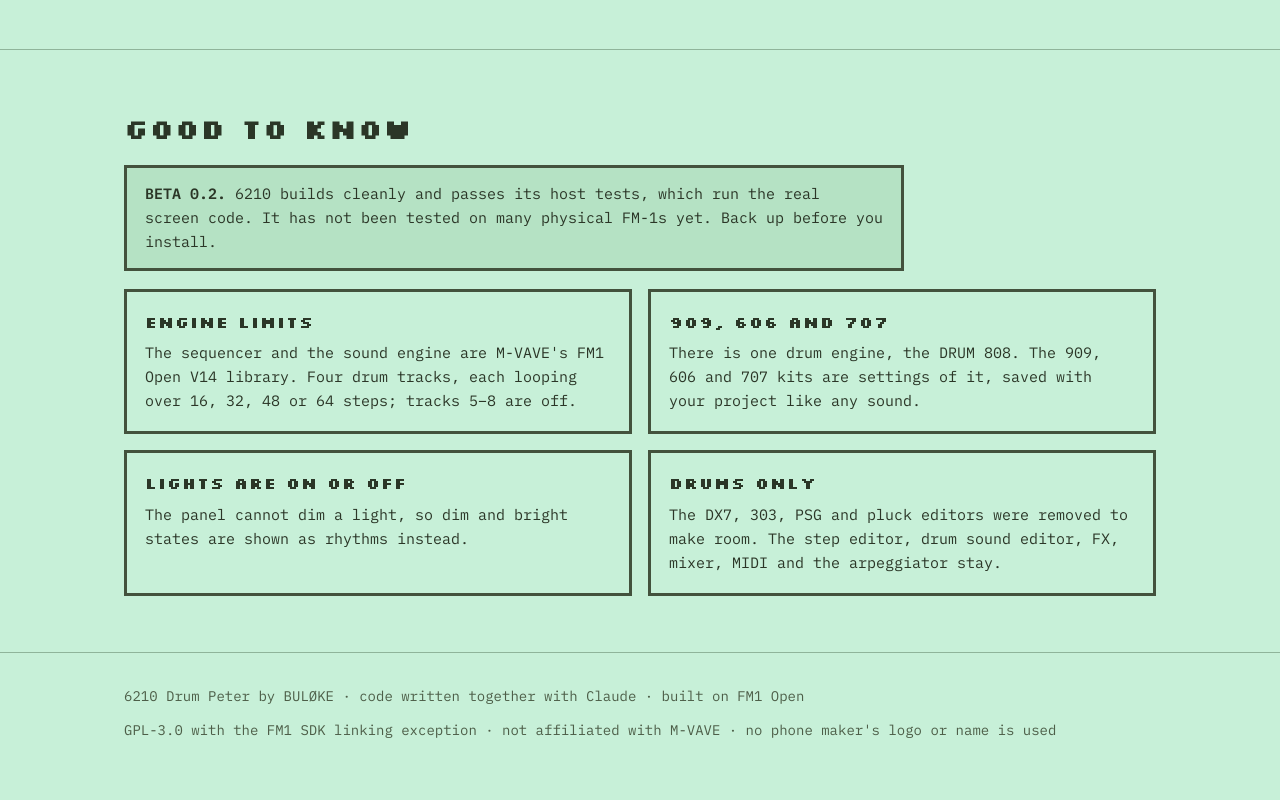
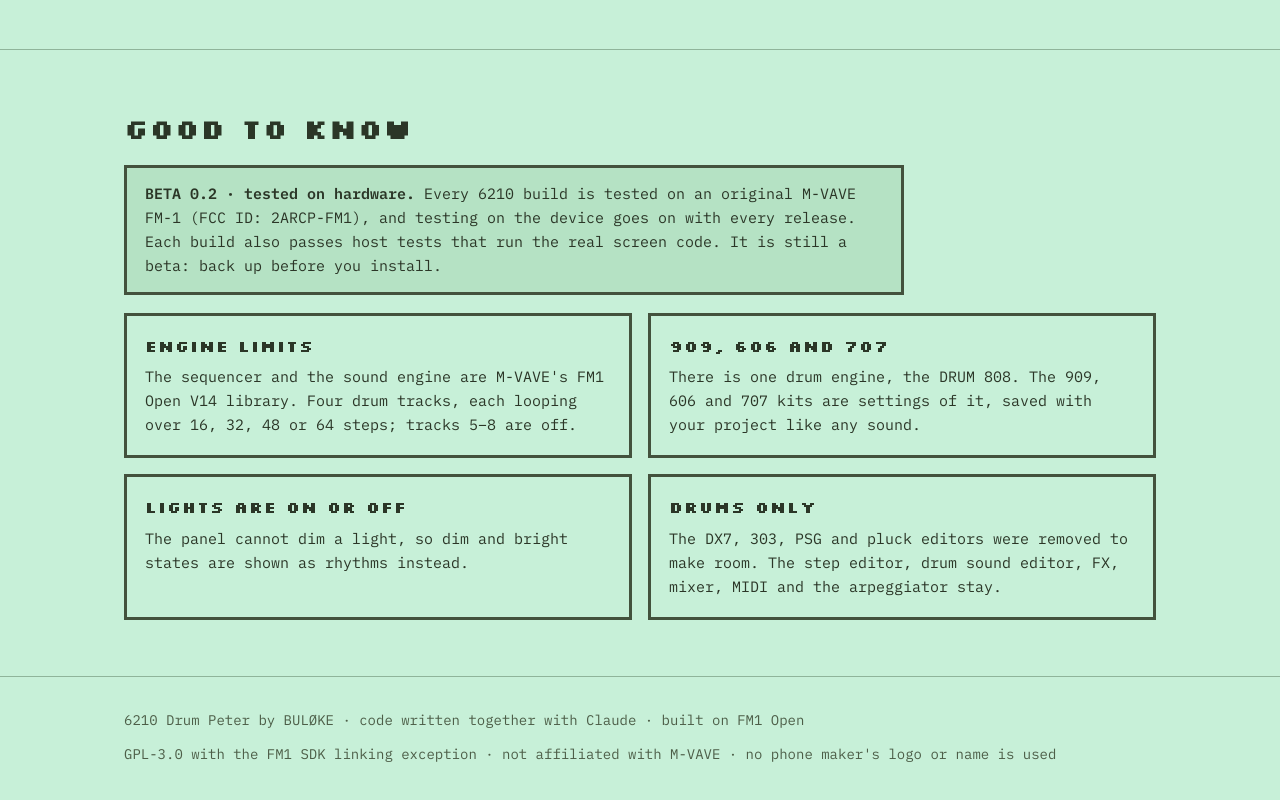
Before and after one commit to orion-musica/6210-FM-1, a plain HTML site: page docs/index.html in a window 1280 px wide. Shown: the part 5415-6215 px from the top of the page. Drawn offline with Linux system fonts and the light colour scheme.

Commit message:
Docs: 6210 is tested on an original FM-1 (FCC ID 2ARCP-FM1)
Co-Authored-By: Claude Opus 5.5 <noreply@anthropic.com>
Claude-Session: https://claude.ai/code/session_01GbuX9MmipTzGk3Jy1DeNUm

```diff
--- a/docs/index.html
+++ b/docs/index.html
@@ -214,7 +214,7 @@ footer .wrap{display:flex;flex-wrap:wrap;justify-content:space-between;gap:12px}
 <section id="limits">
   <div class="wrap">
     <h2>Good to know</h2>
-    <div class="warn"><strong>BETA 0.2.</strong> 6210 builds cleanly and passes its host tests, which run the real screen code. It has not been tested on many physical FM-1s yet. Back up before you install.</div>
+    <div class="warn"><strong>BETA 0.2 · tested on hardware.</strong> Every 6210 build is tested on an original M-VAVE FM-1 (FCC ID: 2ARCP-FM1), and testing on the device goes on with every release. Each build also passes host tests that run the real screen code. It is still a beta: back up before you install.</div>
     <div class="grid2" style="margin-top:18px">
       <div class="card"><h3>Engine limits</h3><p>The sequencer and the sound engine are M-VAVE's FM1 Open V14 library. Four drum tracks, each looping over 16, 32, 48 or 64 steps; tracks 5–8 are off.</p></div>
       <div class="card"><h3>909, 606 and 707</h3><p>There is one drum engine, the DRUM 808. The 909, 606 and 707 kits are settings of it, saved with your project like any sound.</p></div>
```
Also changed, not shown: docs/install/index.html (+1 -1 lines), 1 other file.
